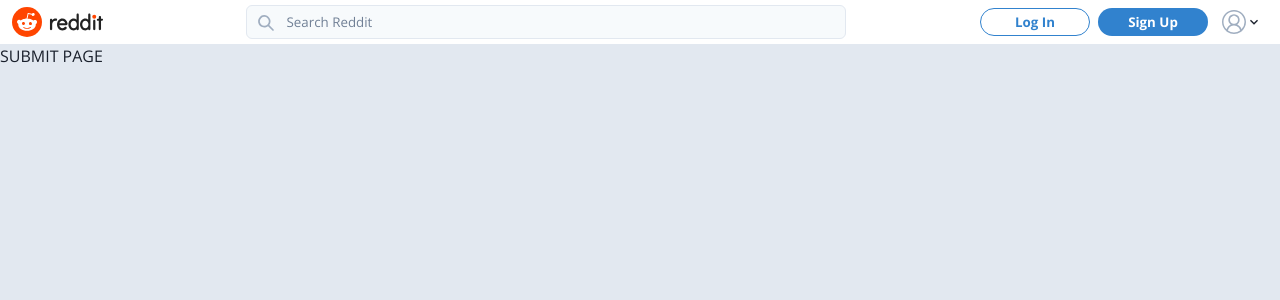
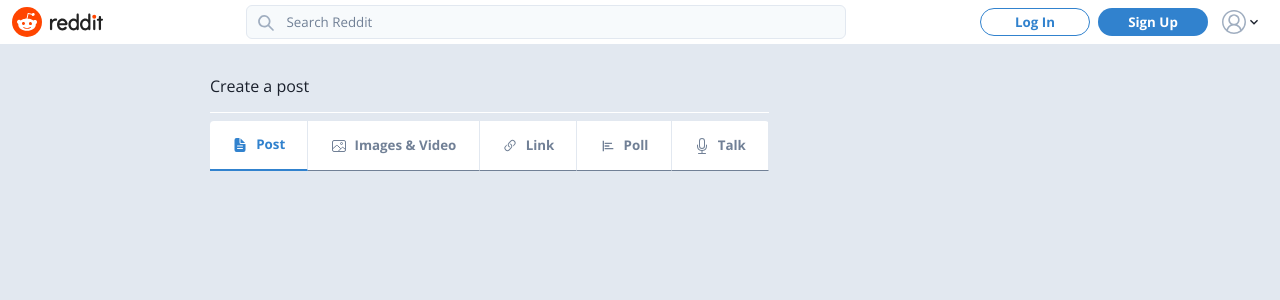
Before and after one commit to Jayakrishna20/reddit_clone, a Next.js app: page /r/1/submit in a window 1280 px wide. Shown: the top 300 px of the page. Built offline with nearby package versions, Linux system fonts and the light colour scheme; no server answers.

Commit message:
formtab components done

```diff
--- a/src/components/Layout/PageContent.tsx
+++ b/src/components/Layout/PageContent.tsx
@@ -7,24 +7,14 @@
 
 const PageContent: React.FC<PageContentProps> = ({ children }) => {
   return (
-    <Flex border="1px solid red" justify="center" p="16px 0px">
-      <Flex border="1px solid green" width="95%" justify="center" maxWidth="860px">
+    <Flex justify="center" p="16px 0px">
+      <Flex width="95%" justify="center" maxWidth="860px">
         {/* LHS */}
-        <Flex
-          border="1px solid blue"
-          direction="column"
-          width={{ base: "100%", md: "65%" }}
-          mr={{ base: 0, md: 6 }}
-        >
+        <Flex direction="column" width={{ base: "100%", md: "65%" }} mr={{ base: 0, md: 6 }}>
           {children && children[0 as keyof typeof children]}
         </Flex>
         {/* RHS */}
-        <Flex
-          border="1px solid orange"
-          direction="column"
-          display={{ base: "none", md: "flex" }}
-          flexGrow={1}
-        >
+        <Flex direction="column" display={{ base: "none", md: "flex" }} flexGrow={1}>
           {children && children[1 as keyof typeof children]}
         </Flex>
       </Flex>
--- /dev/null
+++ b/src/components/Posts/NewPostForm.tsx
@@ -0,0 +1,40 @@
+import { Flex, Icon } from "@chakra-ui/react";
+import React, { useState } from "react";
+import { BiPoll } from "react-icons/bi";
+import { BsLink45Deg, BsMic } from "react-icons/bs";
+import { IoDocumentText, IoImageOutline } from "react-icons/io5";
+import { AiFillCloseCircle } from "react-icons/ai";
+import TabItem from "./TabItem";
+
+type NewPostFormProps = {};
+
+const formTabs = [
+  { title: "Post", icon: IoDocumentText },
+  { title: "Images & Video", icon: IoImageOutline },
+  { title: "Link", icon: BsLink45Deg },
+  { title: "Poll", icon: BiPoll },
+  { title: "Talk", icon: BsMic },
+];
+
+export type TabItemType = {
+  title: string;
+  icon: typeof Icon.arguments;
+};
+
+const NewPostForm: React.FC<NewPostFormProps> = () => {
+  const [selectedTab, setSelectedTab] = useState(formTabs[0].title);
+  return (
+    <Flex direction="column" bg="white" borderRadius={4} mt={2}>
+      <Flex width="100%">
+        {formTabs.map((item) => (
+          <TabItem
+            item={item}
+            selected={item.title === selectedTab}
+            setSelectedTab={setSelectedTab}
+          />
+        ))}
+      </Flex>
+    </Flex>
+  );
+};
+export default NewPostForm;
--- /dev/null
+++ b/src/components/Posts/TabItem.tsx
@@ -0,0 +1,34 @@
+import { Flex, Icon, Text } from "@chakra-ui/react";
+import React from "react";
+import { TabItemType } from "./NewPostForm";
+
+type TabItemProps = {
+  item: TabItemType;
+  selected: boolean;
+  setSelectedTab: (value: string) => void;
+};
+
+const TabItem: React.FC<TabItemProps> = ({ item, selected, setSelectedTab }) => {
+  return (
+    <Flex
+      justify="center"
+      align="center"
+      flexGrow={1}
+      p="14px 0px"
+      cursor="pointer"
+      fontWeight={700}
+      _hover={{ bg: "gray.50" }}
+      color={selected ? "blue.500" : "gray.500"}
+      borderWidth={selected ? "0px 1px 2px 0px" : "0px 1px 1px 0px"}
+      borderBottomColor={selected ? "blue.500" : "gray.500"}
+      borderRadius="gray.200"
+      onClick={() => setSelectedTab(item.title)}
+    >
+      <Flex align="center" height="20px" mr={2}>
+        <Icon as={item.icon} />
+      </Flex>
+      <Text fontSize="10pt">{item.title}</Text>
+    </Flex>
+  );
+};
+export default TabItem;
--- a/src/pages/r/[communityId]/submit.tsx
+++ b/src/pages/r/[communityId]/submit.tsx
@@ -1,8 +1,19 @@
-import React from 'react';
+import PageContent from "@/src/components/Layout/PageContent";
+import NewPostForm from "@/src/components/Posts/NewPostForm";
+import { Box, Text } from "@chakra-ui/react";
+import React from "react";
 
-
-const SubmitPostPage:React.FC = () => {
-
-    return <div>SUBMIT PAGE</div>
-}
+const SubmitPostPage: React.FC = () => {
+  return (
+    <PageContent>
+      <>
+        <Box p="14px 0px" borderBottom="1px solid" borderColor="white">
+          <Text>Create a post</Text>
+        </Box>
+        <NewPostForm />
+      </>
+      <>{/* <About /> */}</>
+    </PageContent>
+  );
+};
 export default SubmitPostPage;
```
